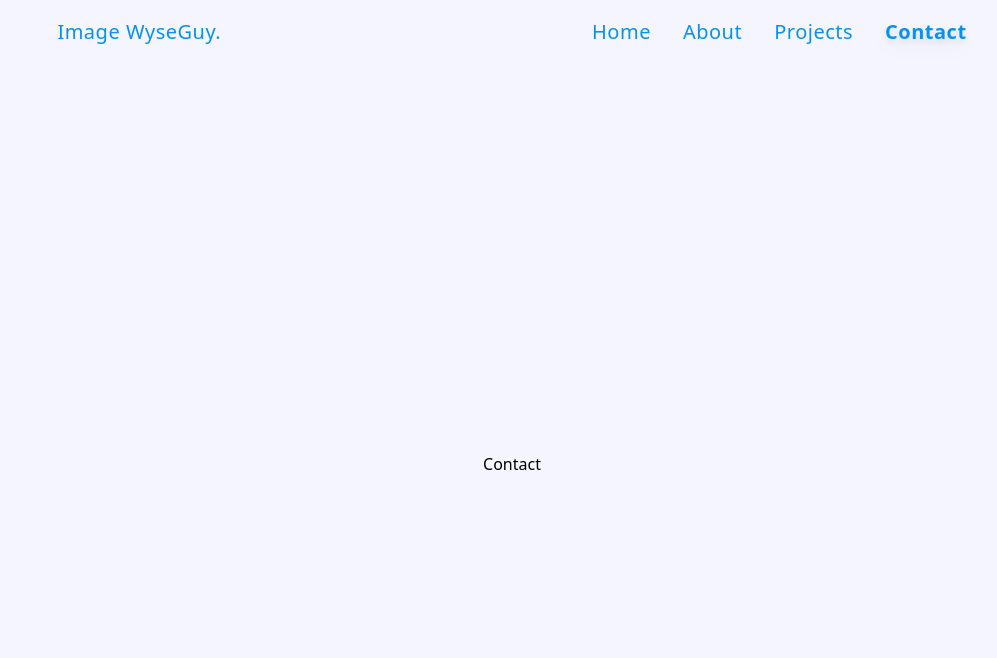
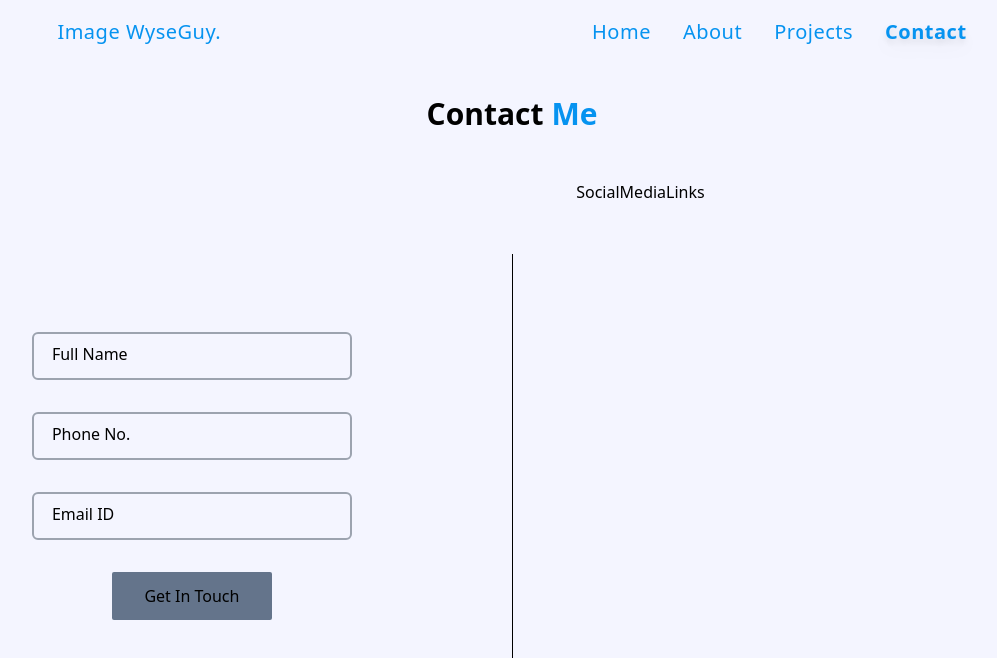
Before and after one commit to Likith123/portfolio, a React (Vite) app: page /contactMe in a window 1280 px wide. Shown: the top 658 px of the page, without its empty margins (128-1125 px from the left). Built offline with nearby package versions, Linux system fonts and the light colour scheme.

Commit message:
Updated Contact section

```diff
--- /dev/null
+++ b/src/components/Input.jsx
@@ -0,0 +1,22 @@
+// eslint-disable-next-line react/prop-types
+function Input({ id, label, type }) {
+  return (
+    <div className="relative flex">
+      <input
+        name={id}
+        id={id}
+        type={type}
+        placeholder=" "
+        className="w-80 bg-[#f4f5ff] p-2.5 rounded-md border-2 border-gray-400 peer"
+      />
+      <label
+        htmlFor={id}
+        className="absolute p-2.5 pl-5 transition ease-in-out peer-focus:transition peer-focus:p-1 peer-focus:-top-1 peer-focus:left-2 peer-focus:scale-90  peer-focus:duration-500 peer-focus:-translate-y-3.5 peer-focus:bg-[#f4f5ff] peer-[:not(:placeholder-shown)]:p-1 peer-[:not(:placeholder-shown)]:-top-1 peer-[:not(:placeholder-shown)]:left-2 peer-[:not(:placeholder-shown)]:scale-90 peer-[:not(:placeholder-shown)]:transition peer-[:not(:placeholder-shown)]:duration-500 peer-[:not(:placeholder-shown)]:-translate-y-3.5 peer-[:not(:placeholder-shown)]:bg-[#f4f5ff]"
+      >
+        {label}
+      </label>
+    </div>
+  );
+}
+
+export default Input;
--- a/src/pages/Contact.jsx
+++ b/src/pages/Contact.jsx
@@ -1,9 +1,32 @@
+import Input from "../components/Input";
+
 function Contact() {
   return (
-      <section className="w-full h-screen relative bg-[#f4f5ff] flex justify-center items-center">
-          Contact
-      </section>
+    <section className="w-full h-screen bg-[#f4f5ff]">
+      {/* Contact Form */}
+      <h1 className="pt-8 text-3xl font-semibold text-center">
+        Contact <span className="text-[#0693f0]">Me</span>
+      </h1>
+
+      <div className="w-[100%] h-[80%] flex flex-1 justify-center items-center gap-16 pt-12 px-16">
+        <div className="w-[50%] h-[100%] flex justify-center items-center">
+          <form
+            action="/contactMe"
+            className="size-[100%] flex flex-col items-center justify-center gap-8"
+          >
+            <Input id="fullName" type="string" label="Full Name" />
+            <Input id="phoneNo" type="number" label="Phone No." />
+            <Input id="emailId" type="email" label="Email ID" />
+            <button className="bg-slate-500 rounded-sm w-40 h-12">Get In Touch</button>
+          </form>
+        </div>
+        <div className="w-[0.5px] h-[75%] bg-black"></div>
+        <div className="w-[50%] h-[100%]">
+          <p>SocialMediaLinks</p>
+        </div>
+      </div>
+    </section>
   );
 }
 
-export default Contact
+export default Contact;
```
Also changed, not shown: src/pages/About.jsx (+13 -21 lines).
